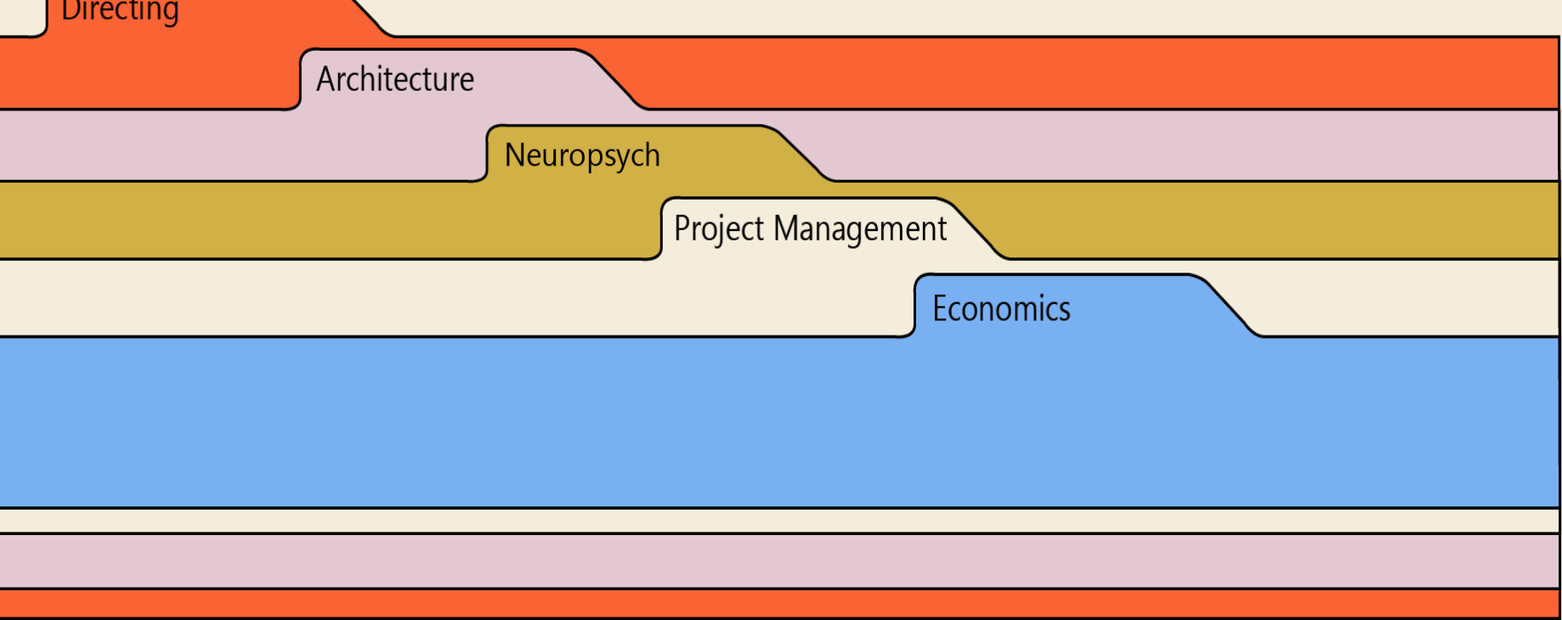
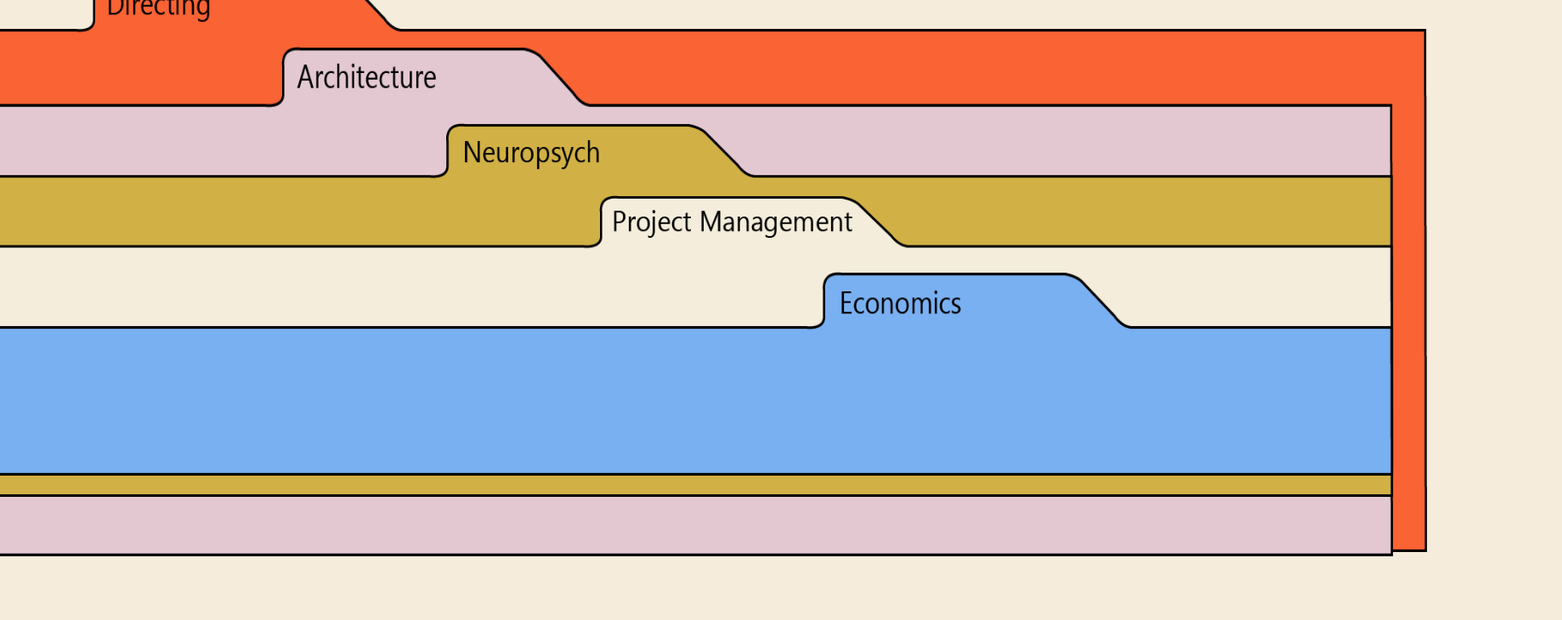
Before and after one commit to Sama1am/GDResponses, a website: page views/index.html in a window 1536 px wide. Shown: the part 275-1005 px from the top of the page at 85% size, 1838 px wide, since content can reach past the window. After the commit the page ends 930 px from the top, so only its background shows below. Drawn offline with Linux system fonts and the light colour scheme; files that its build step writes are made by us from their sources; files whose address does not match are found by name; a web font is replaced by a local one.

Commit message:
main page smaller screen

```diff
--- a/styling/mainPage.css
+++ b/styling/mainPage.css
@@ -107,37 +107,37 @@ button{
 /*average screens*/
 @media only screen and (min-width: 1500px) {
     .button01{
-      width: 125vw;
-      height: 95vh;
-      left: -82px;
+      width: 110vw;
+      height: 85vh;
+      left: -10px;
       top: 245px;
     }
 
     .button02{
-      width: 125vw;
-      height: 80vh;
-      left: -82px;
+      width: 110vw;
+      height: 75vh;
+      left: -50px;
       top: 330px;
     }
 
     .button03{
-      width: 125vw;
-      height: 60vh;
-      left: -82px;
+      width: 110vw;
+      height: 55vh;
+      left: -50px;
       top: 420px;
     }
 
     .button04{
-      width: 125vw;
-      height: 50vh;
-      left: -82px;
+      width: 110vw;
+      height: 40vh;
+      left: -50px;
       top: 505px;
     }
 
     .button05{
-      width: 125vw;
-      height: 35vh;
-      left: -82px;
+      width: 110vw;
+      height: 30vh;
+      left: -50px;
       top: 595px;
     }
 }
```
